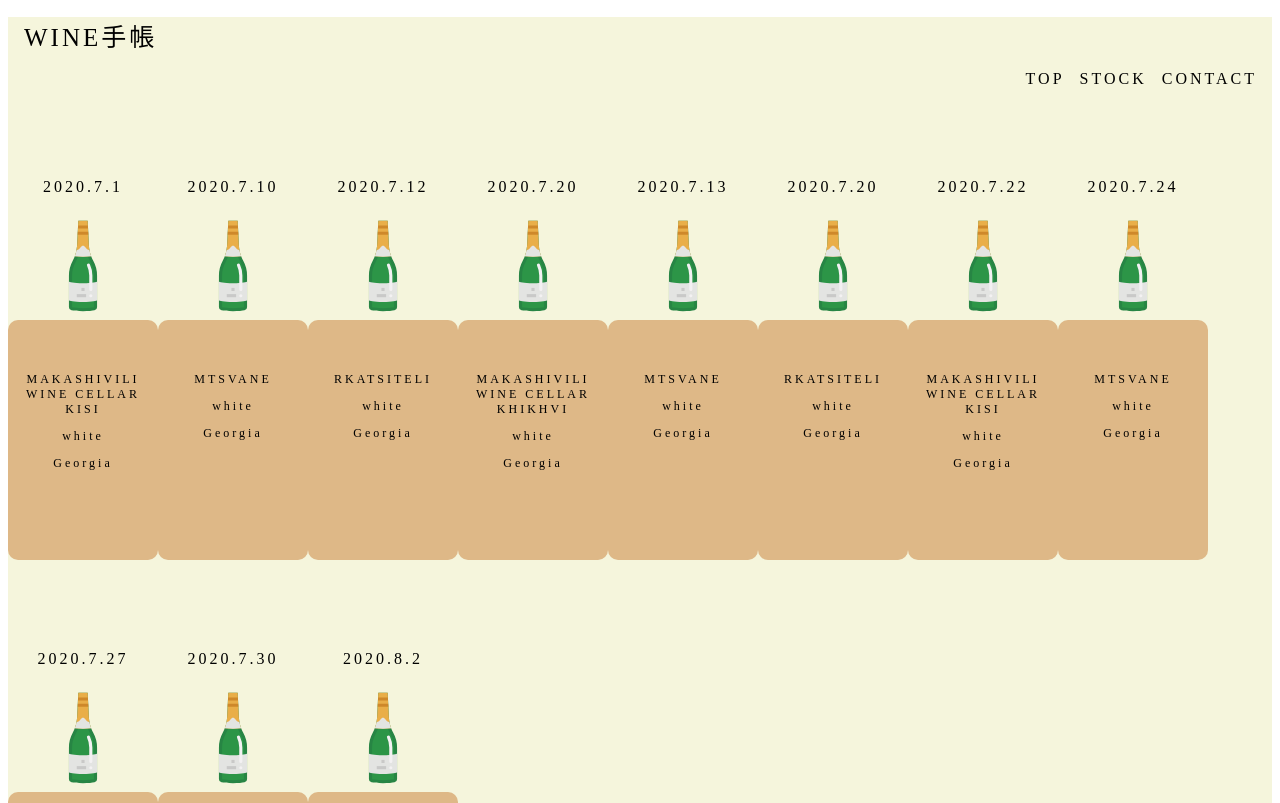
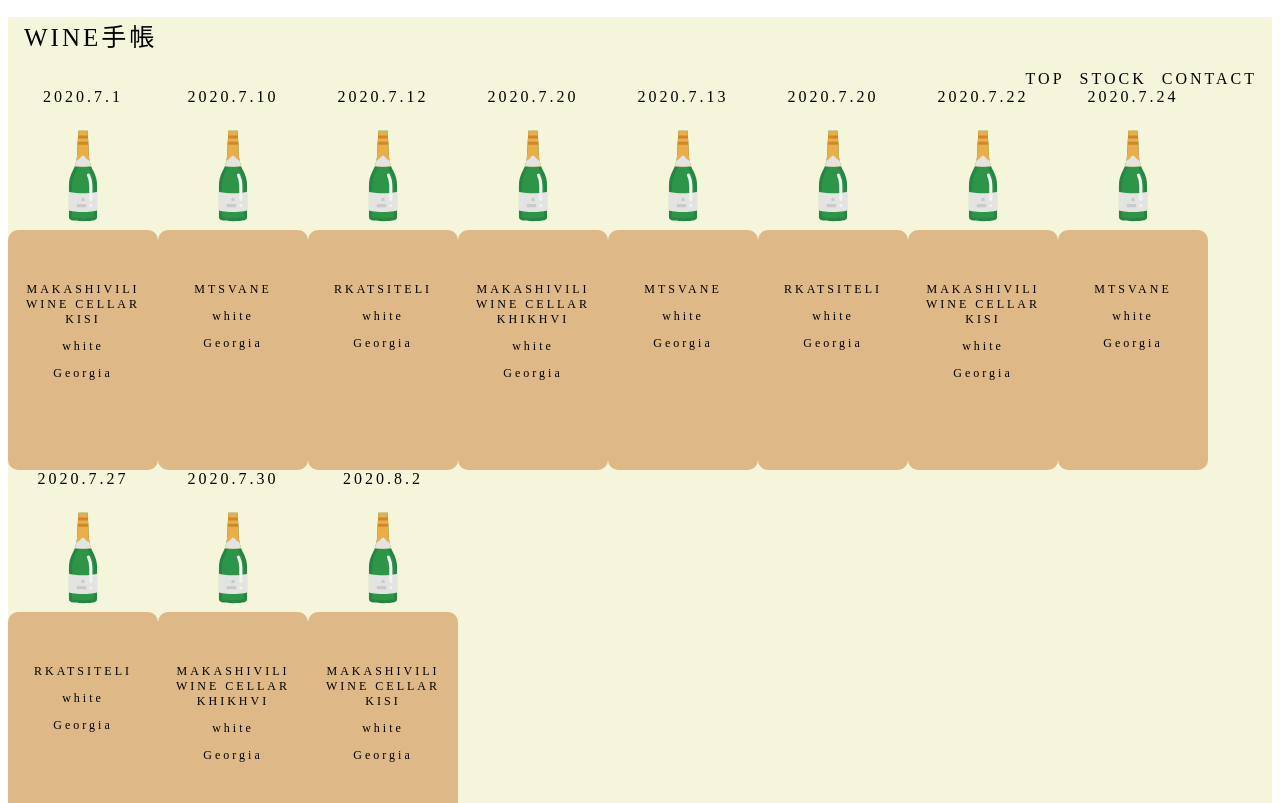
Before and after one commit to knfjed/wineLog, a Next.js app: page /stock in a window 1280 px wide. Shown: the top 803 px of the page. Built offline with nearby package versions, Linux system fonts and the light colour scheme.

Commit message:
fix schedule

```diff
--- a/components/WineBottle.js
+++ b/components/WineBottle.js
@@ -1,5 +1,6 @@
 import React from "react";
 import Link from "next/link";
+import styled from "styled-components";
 
 const displayStyle = {
   display: "flex",
@@ -26,24 +27,39 @@ const soilStyle = {
 
 function Winebottle({ date, name, category, taste, producer, home }) {
   return (
-    <div style={displayStyle}>
+    <Root>
       <date>{date}</date>
-      <a href="/wineDetail">
+
+      <Link href={`/list/${name}`}>
+        <a>
           <img
             style={wineBottleStyle}
             src="./wineBottleIcon.svg"
             alt="ワインボトル"
           />
         </a>
+      </Link>
+
       <div style={soilStyle}>
         <p>{name}</p>
+
         <p>{category}</p>
+
         <p>{taste}</p>
+
         <p>{producer}</p>
+
         <p>{home}</p>
       </div>
-    </div>
+    </Root>
   );
 }
 
+const Root = styled.div`
+  display: flex;
+  flex-direction: column;
+  align-items: center;
+  margin-top: 90;
+`;
+
 export default Winebottle;
--- a/components/WineDetailLayout.js
+++ b/components/WineDetailLayout.js
@@ -31,7 +31,9 @@ export default function WineDetailLayout({
   return (
     <div style={DetailLayoutStyle}>
       <Header />
+
       <DetailImage />
+
       <Info
         name={name}
         category={category}
@@ -41,6 +43,7 @@ export default function WineDetailLayout({
         price={price}
         url={url}
       />
+
       <Footer />
     </div>
   );
--- a/package.json
+++ b/package.json
@@ -8,6 +8,10 @@
   "dependencies": {
     "next": "^9.4.4",
     "react": "^16.13.1",
-    "react-dom": "^16.13.1"
+    "react-dom": "^16.13.1",
+    "styled-components": "^5.1.1"
+  },
+  "devDependencies": {
+    "babel-plugin-styled-components": "^1.10.7"
   }
 }
--- a/pages/stock.js
+++ b/pages/stock.js
@@ -1,4 +1,5 @@
 import React from "react";
 import StockLayout from "../components/StockLayout";
+const mock = [{}];
 
 export default () => <StockLayout />;
```
Also changed, not shown: components/StockLayout.js (+11 -0 lines), pages/list/[item].js (added, +10 -0 lines), .babelrc (added), 2 other files (tests, documents, lock files or other folders). Lines whose indentation alone changed are shown as unchanged.
